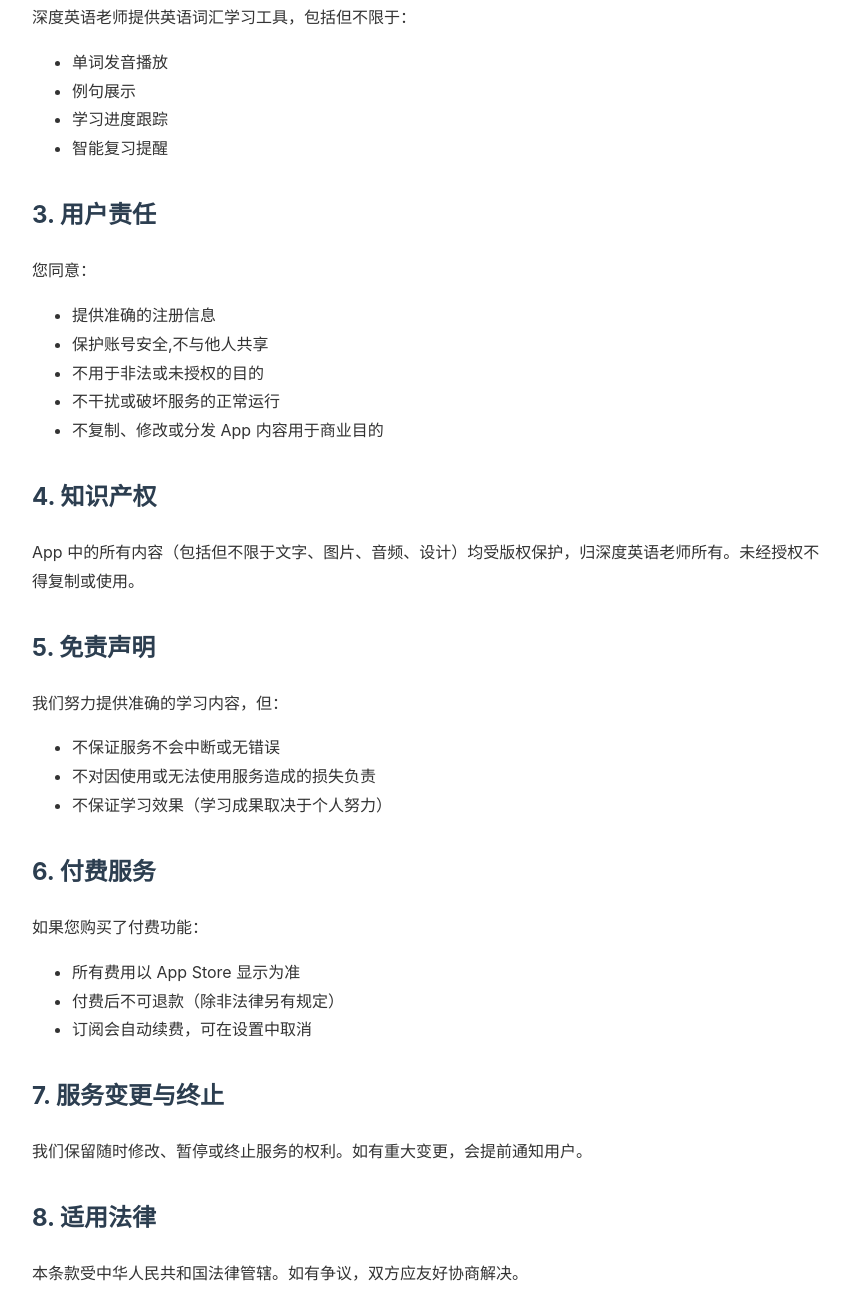
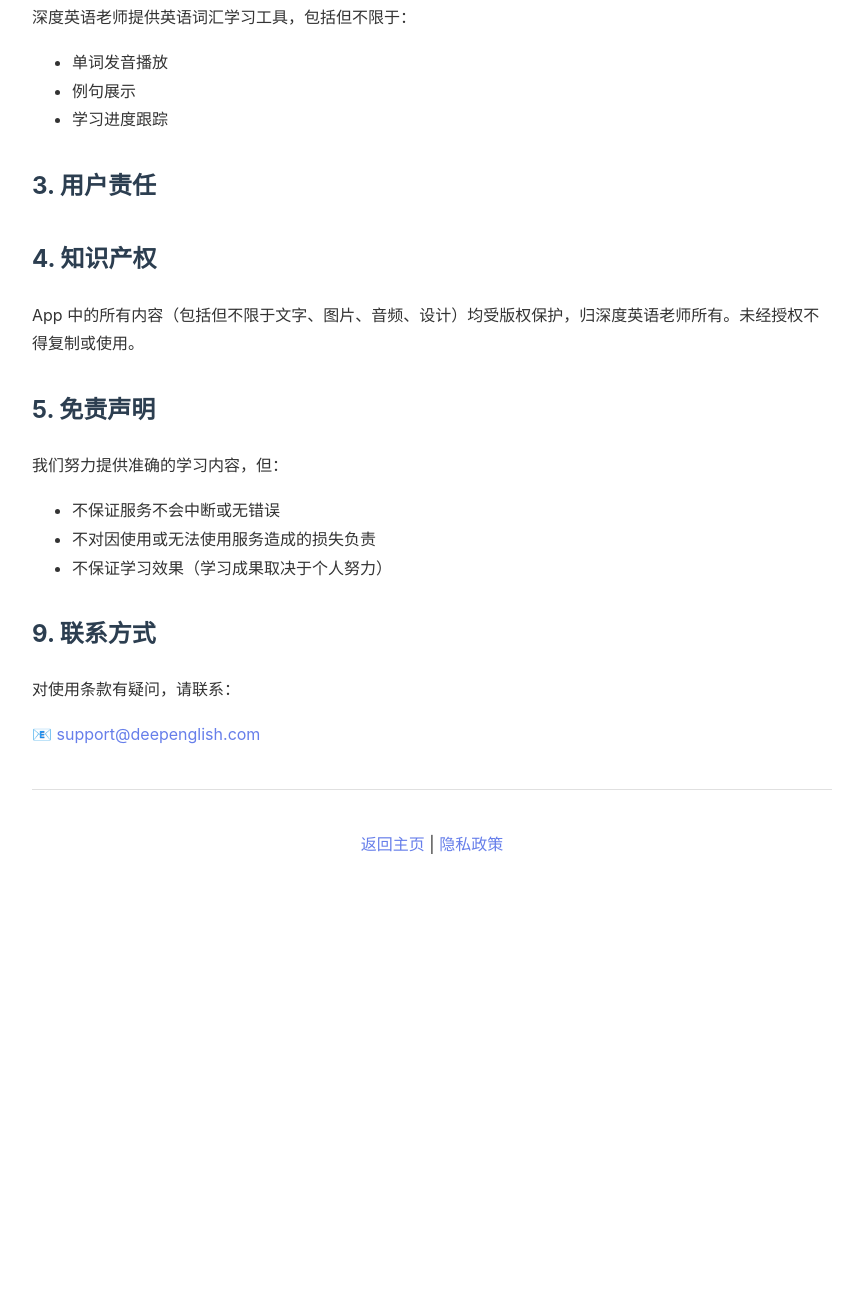
Before and after one commit to aadebuger/deepenglish, a plain HTML site: page terms.html in a window 1280 px wide. Shown: the part 448-1760 px from the top of the page, without its empty margins (208-1058 px from the left). After the commit the page ends 1363 px from the top, so only its background shows below. Drawn offline with Linux system fonts and the light colour scheme.

Commit message:
Update terms.html by removing user responsibilities
Removed several user responsibilities and payment service sections from the terms.

```diff
--- a/terms.html
+++ b/terms.html
@@ -53,18 +53,10 @@
         <li>单词发音播放</li>
         <li>例句展示</li>
         <li>学习进度跟踪</li>
-        <li>智能复习提醒</li>
+
     </ul>
 
     <h2>3. 用户责任</h2>
-    <p>您同意：</p>
-    <ul>
-        <li>提供准确的注册信息</li>
-        <li>保护账号安全,不与他人共享</li>
-        <li>不用于非法或未授权的目的</li>
-        <li>不干扰或破坏服务的正常运行</li>
-        <li>不复制、修改或分发 App 内容用于商业目的</li>
-    </ul>
 
     <h2>4. 知识产权</h2>
     <p>App 中的所有内容（包括但不限于文字、图片、音频、设计）均受版权保护，归深度英语老师所有。未经授权不得复制或使用。</p>
@@ -77,23 +69,12 @@
         <li>不保证学习效果（学习成果取决于个人努力）</li>
     </ul>
 
-    <h2>6. 付费服务</h2>
-    <p>如果您购买了付费功能：</p>
-    <ul>
-        <li>所有费用以 App Store 显示为准</li>
-        <li>付费后不可退款（除非法律另有规定）</li>
-        <li>订阅会自动续费，可在设置中取消</li>
-    </ul>
 
-    <h2>7. 服务变更与终止</h2>
-    <p>我们保留随时修改、暂停或终止服务的权利。如有重大变更，会提前通知用户。</p>
 
-    <h2>8. 适用法律</h2>
-    <p>本条款受中华人民共和国法律管辖。如有争议，双方应友好协商解决。</p>
 
     <h2>9. 联系方式</h2>
     <p>对使用条款有疑问，请联系：</p>
-    <p>📧 <a href="mailto:support@deepenglish.com">support@deepenglish.com</a></p>
+    <p>📧 <a href="mailto:30758919@qq.com">support@deepenglish.com</a></p>
 
     <hr style="margin: 40px 0; border: none; border-top: 1px solid #e0e0e0;">
     <p style="text-align: center;">
```
